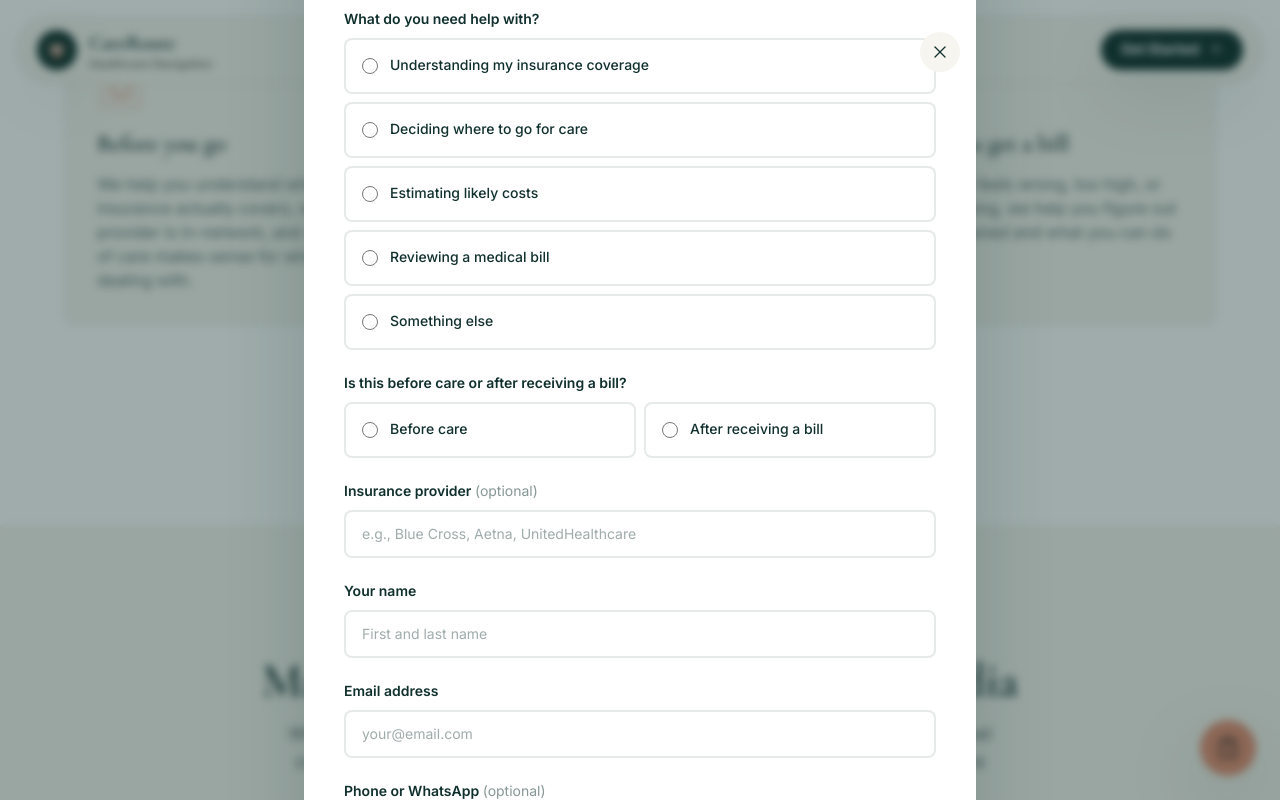
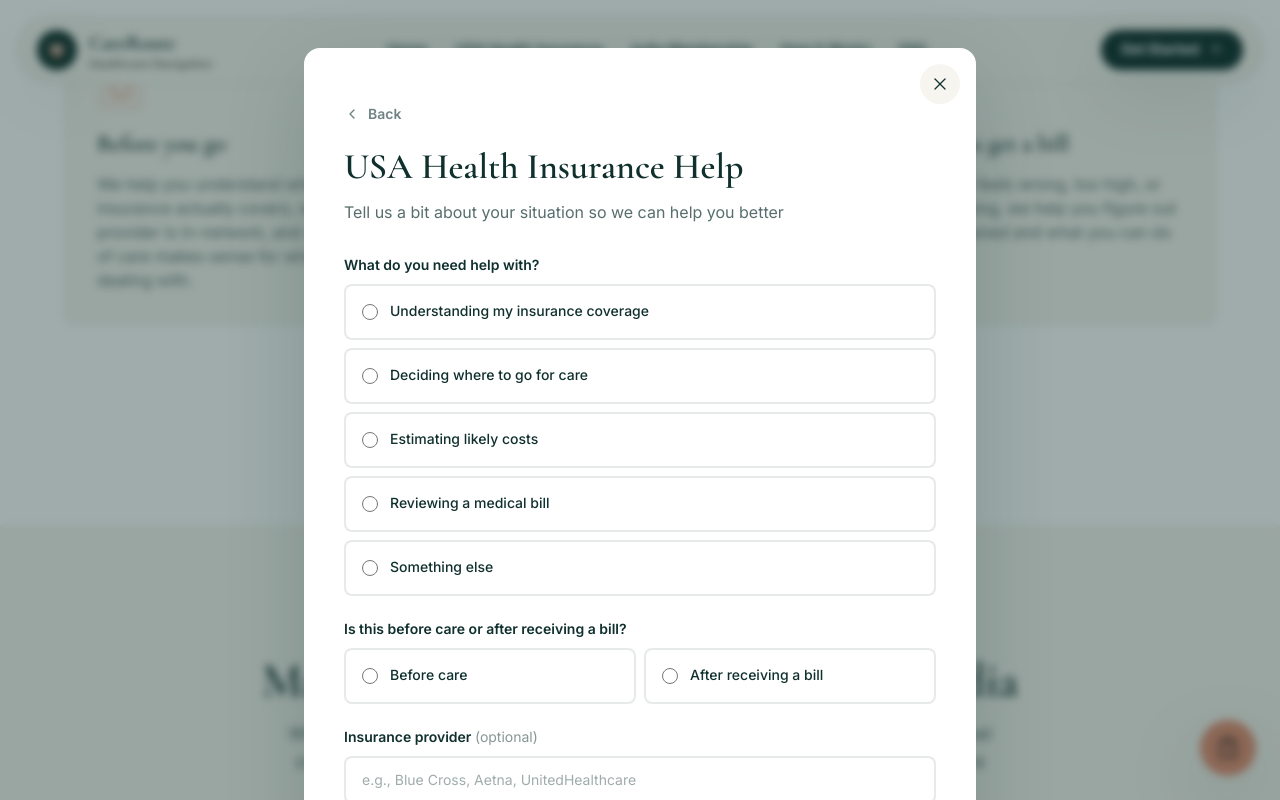
Before and after one commit to kalki2654/careroutehealth, a Next.js app: page / in a window 1280 px wide. Both pictures are taken after a click on the button "Get USA Support". Shown: the part 2869-3669 px from the top of the page. Built offline with nearby package versions, Linux system fonts and the light colour scheme.

Commit message:
update-1

```diff
--- a/src/components/intake/IntakeModal.tsx
+++ b/src/components/intake/IntakeModal.tsx
@@ -71,11 +71,14 @@ export function IntakeModal({ isOpen, onClose, initialPath = null }: IntakeModal
             exit={{ opacity: 0 }}
             transition={{ duration: 0.2 }}
             className="fixed inset-0 z-50 bg-brand-dark/40 backdrop-blur-sm"
-            onClick={handleClose}
           />
 
           {/* Modal */}
-          <div className="fixed inset-0 z-50 flex items-center justify-center p-4 pointer-events-none overflow-y-auto">
+          <div
+            className="fixed inset-0 z-50 overflow-y-auto"
+            onClick={handleClose}
+          >
+            <div className="flex min-h-full items-center justify-center p-4 pointer-events-none">
             <motion.div
               initial={{ opacity: 0, scale: 0.95, y: 20 }}
               animate={{ opacity: 1, scale: 1, y: 0 }}
@@ -111,6 +114,7 @@ export function IntakeModal({ isOpen, onClose, initialPath = null }: IntakeModal
                 </AnimatePresence>
               </div>
             </motion.div>
+            </div>
           </div>
         </>
       )}
```
Also changed, not shown: 1 other file (tests, documents, lock files or other folders).
